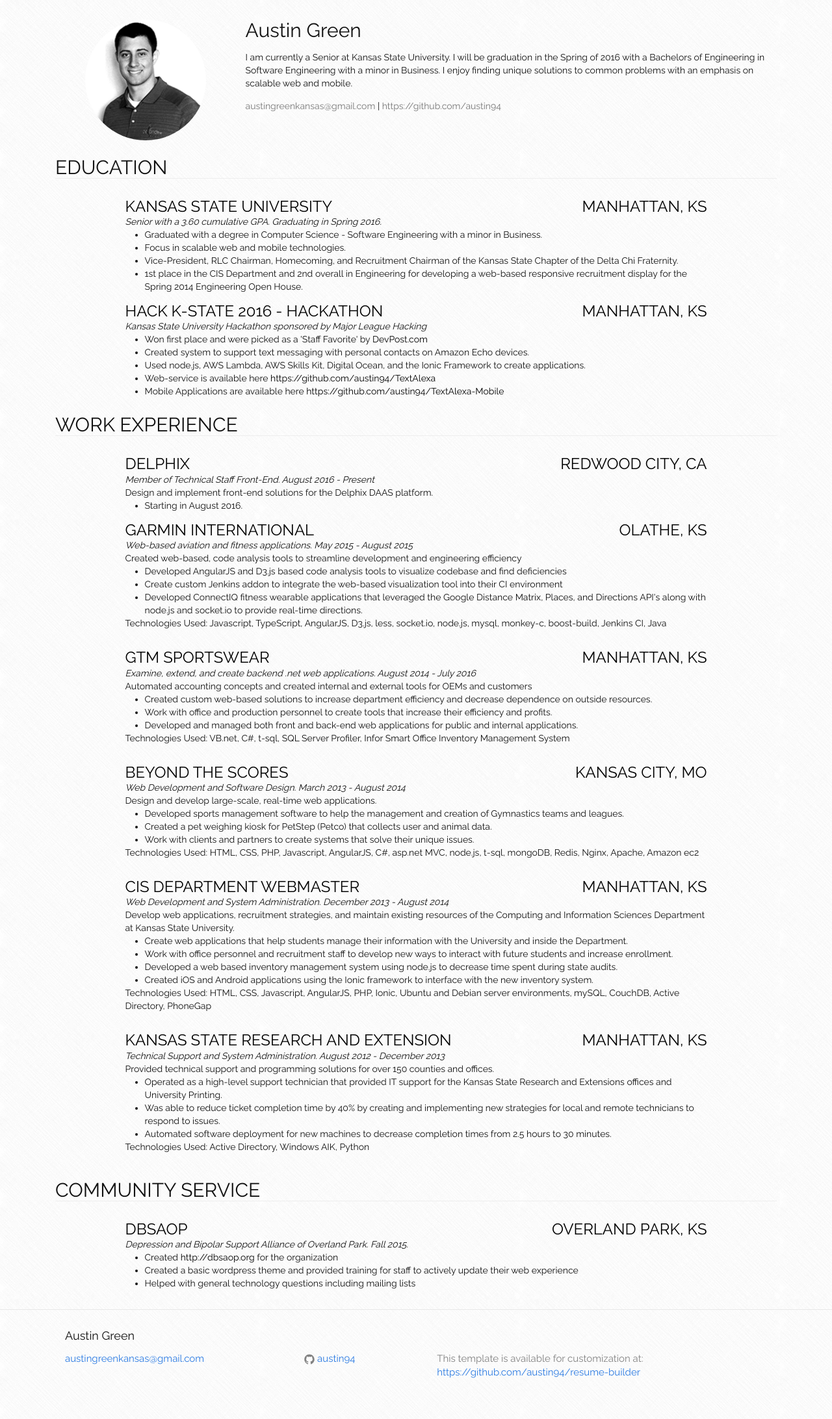
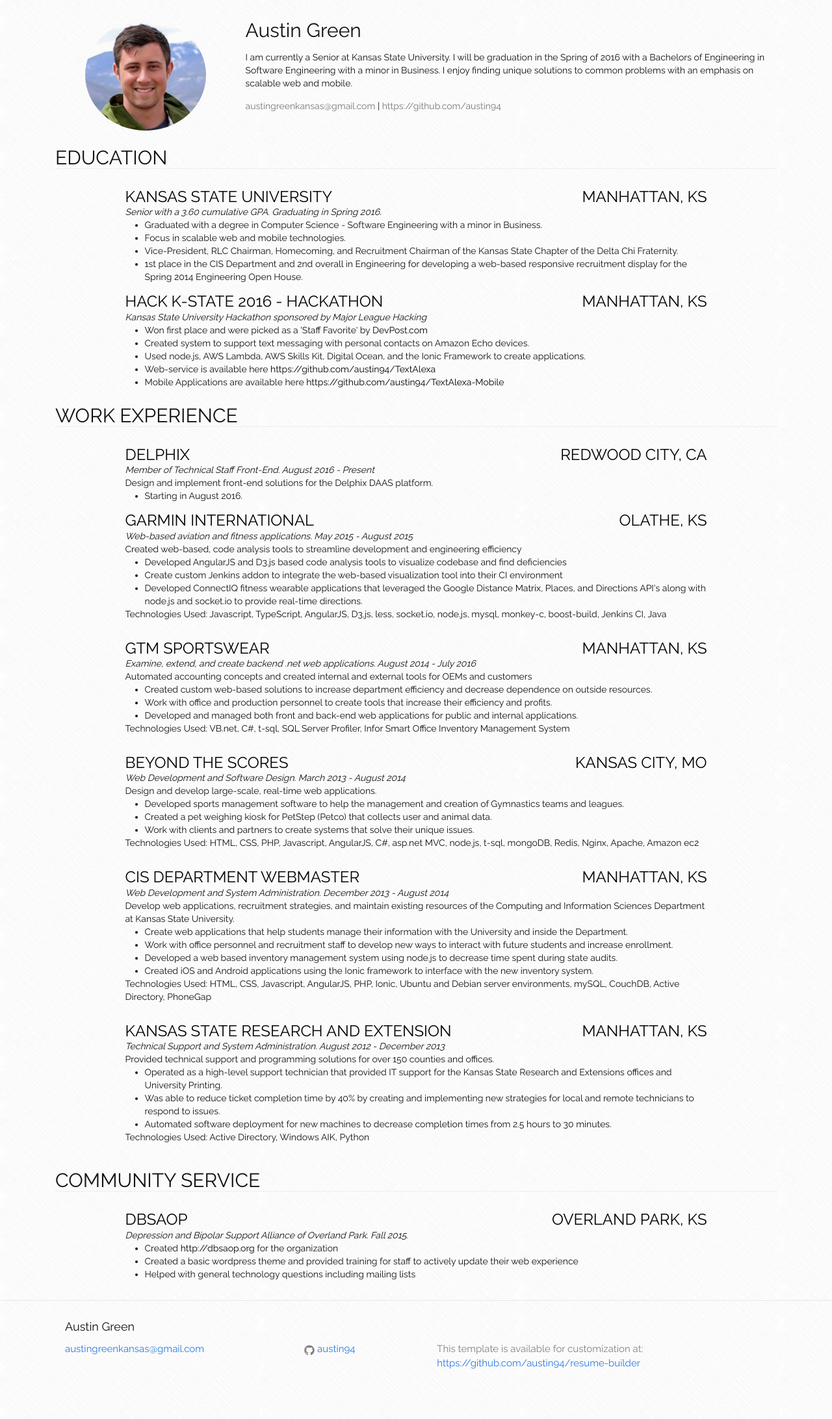
Before and after one commit to 121940kz/austingreen.info, a Jekyll site: the page built from index.html, in a window 1280 px wide. Shown: the whole page at 65% size. Built offline with Jekyll 4.4.1, drawn with Linux system fonts in a browser that asks for light colours.

Commit message:
Updated profile to more recent photo + color

```diff
--- a/index.html
+++ b/index.html
@@ -8,7 +8,7 @@ permalink: /
     <!-- Introduction -->
     <div class="row">
         <div class="col-sm-3 text-center">
-            <img src="/images/profile.png" class="img-circle resume-avatar"/>
+            <img src="/images/profile2016.png" class="img-circle resume-avatar"/>
         </div>
         <div class="col-sm-9">
             <h2>{{ site.data.information.introduction.name }}</h2>
```
Also changed, not shown: images/profile2016.png (added).
